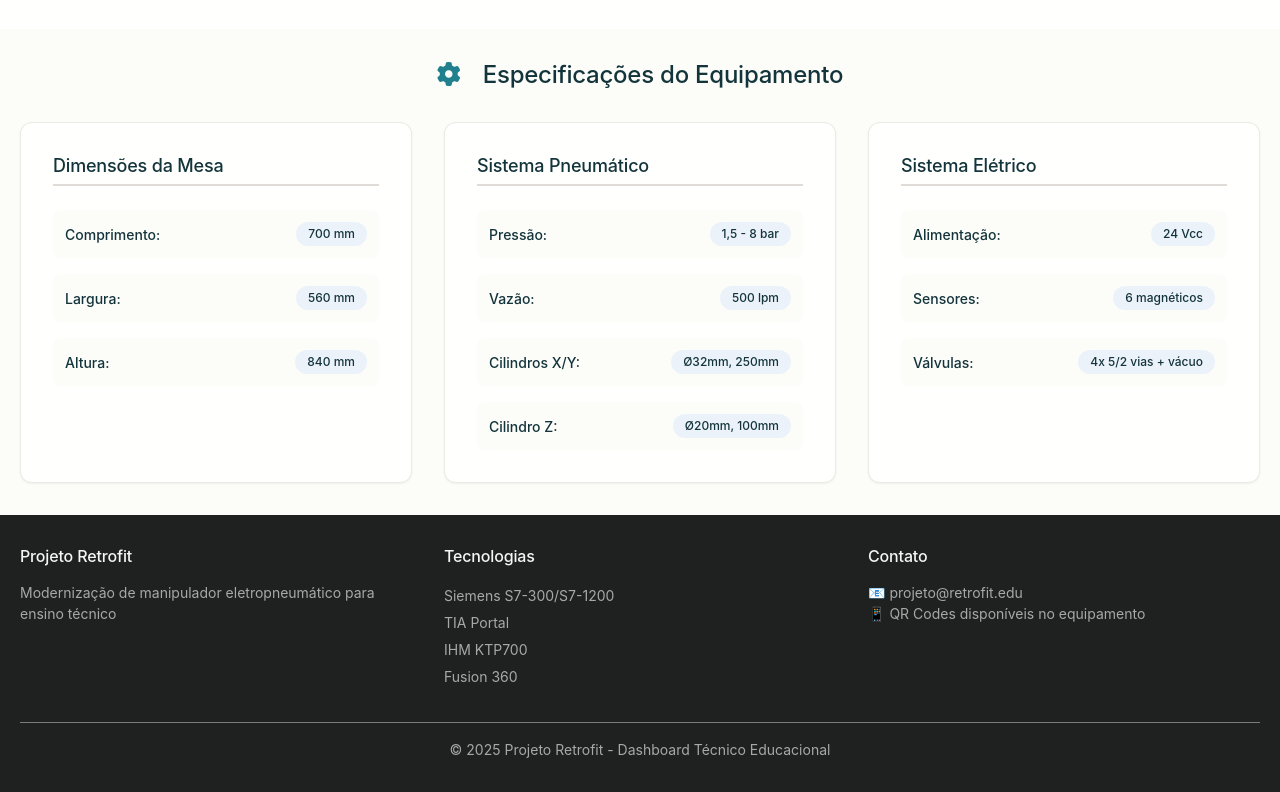
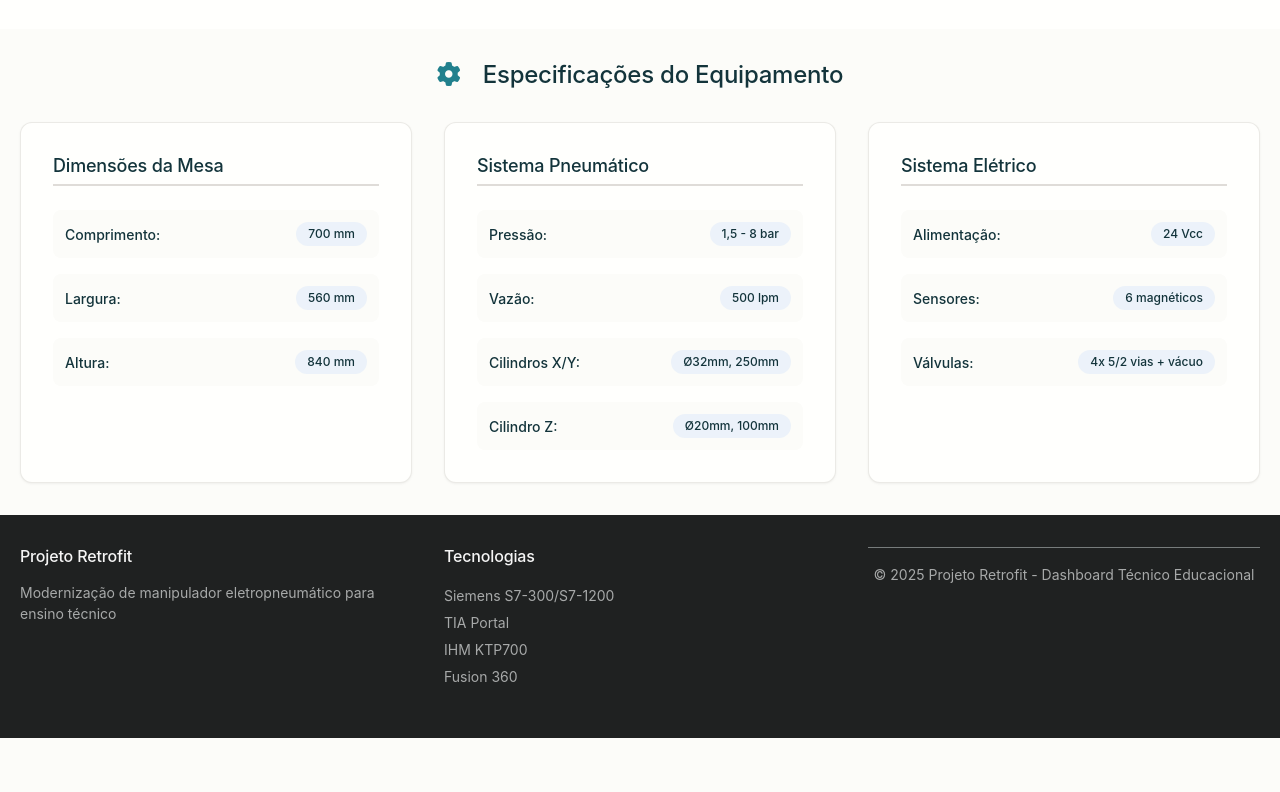
Before and after one commit to kronembergersenai/RETROFIT-MANIPULADOR-PNEUMATICO, a plain HTML site: page index.html in a window 1280 px wide. Shown: the part 3161-3953 px from the top of the page. After the commit the page ends 3899 px from the top, so only its background shows below. Drawn offline with Linux system fonts and the light colour scheme; a web font is replaced by a local one.

Commit message:
Update index.html

```diff
--- a/index.html
+++ b/index.html
@@ -362,11 +362,6 @@
                         <li>Fusion 360</li>
                     </ul>
                 </div>
-                <div class="footer-section">
-                    <h4>Contato</h4>
-                    <p>📧 projeto@retrofit.edu<br>📱 QR Codes disponíveis no equipamento</p>
-                </div>
-            </div>
             <div class="footer-bottom">
                 <p>&copy; 2025 Projeto Retrofit - Dashboard Técnico Educacional</p>
             </div>
```
